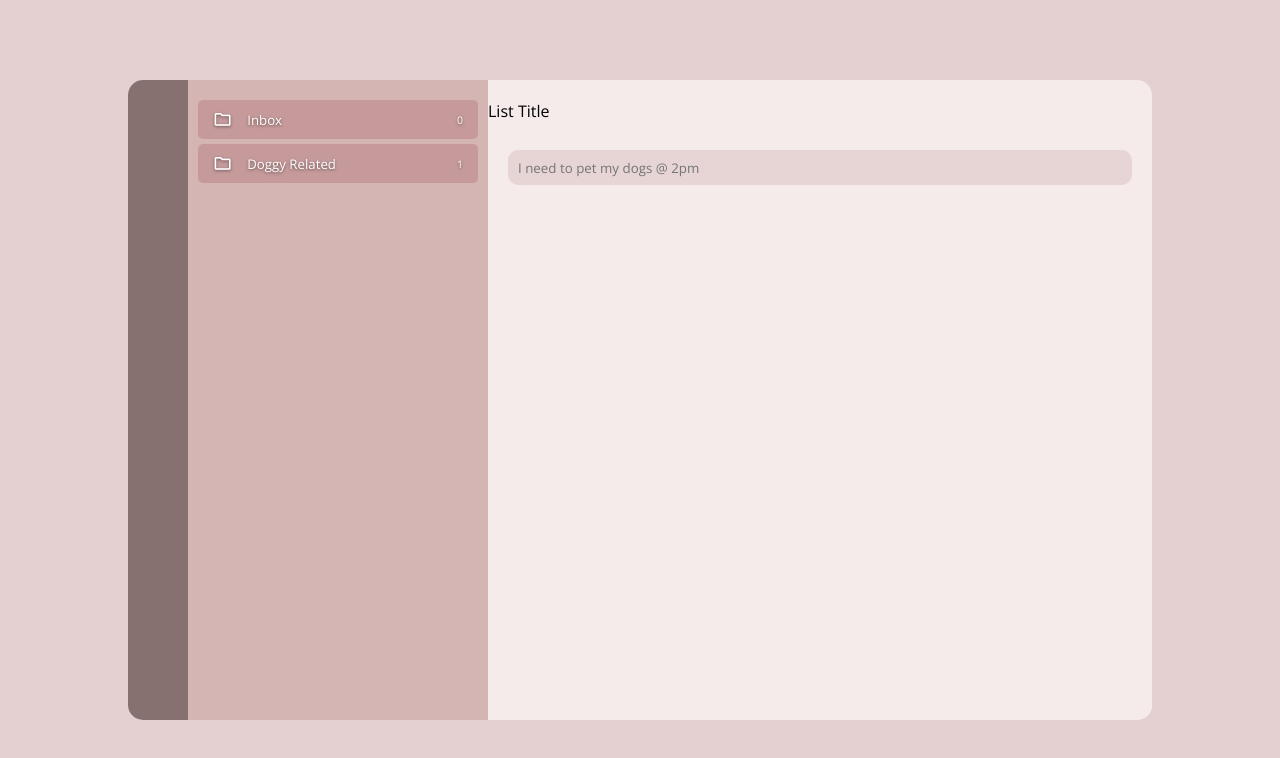
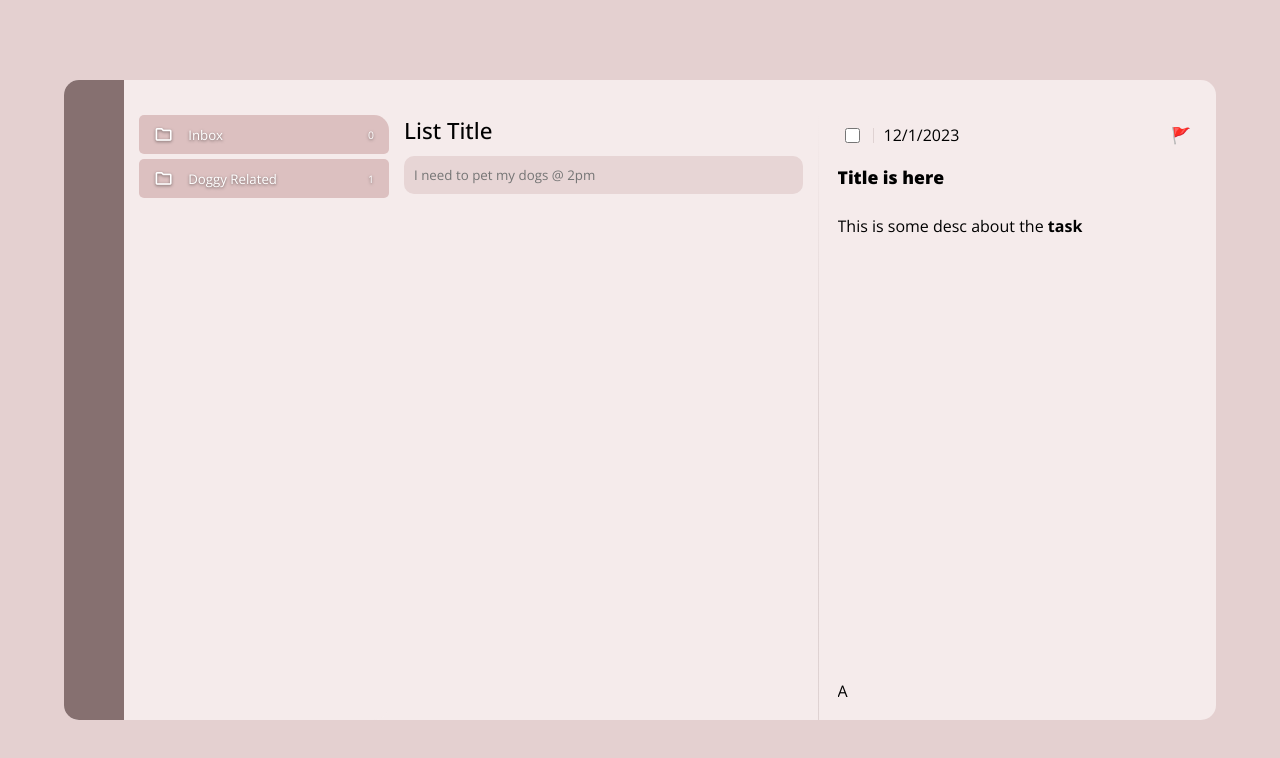
Before and after one commit to madosy/ticktick-clone, a website built with webpack: page src/index-template.html in a window 1280 px wide. Built offline with nearby package versions, Linux system fonts and the light colour scheme.

Commit message:
Refactor CSS

```diff
--- a/src/index-template.html
+++ b/src/index-template.html
@@ -1,33 +1,36 @@
 <!DOCTYPE html>
 <html lang="en">
   <head>
-    <meta charset="UTF-8">
-    <meta http-equiv="X-UA-Compatible" content="IE=edge">
-    <meta name="viewport" content="width=device-width, initial-scale=1.0">
+    <meta charset="UTF-8" />
+    <meta http-equiv="X-UA-Compatible" content="IE=edge" />
+    <meta name="viewport" content="width=device-width, initial-scale=1.0" />
   </head>
   <body>
     <div id="app-container">
       <div class="nav-column"></div>
-        <div class="mid-container">
-
-            <div class="list-panel">
-
-            </div>
-
+      <div class="list-panel"></div>
       <div class="todo-panel">
         <div class="selected-list">List Title</div>
         <div class="todo-container">
-                    <input type="text" name="todo" id="todo" placeholder="I need to pet my dogs @ 2pm">
+          <input
+            type="text"
+            name="todo"
+            id="todo"
+            placeholder="I need to pet my dogs @ 2pm"
+          />
         </div>
         <div class="todo-list"></div>
       </div>
-
+      <div class="detail-panel">
+        <div class="todo-date">
+          <input type="checkbox" name="detail-panel-checkbox" id="detail-panel-checkbox">
+          <span class="date">12/1/2023</span>
+          <span class="priority">🚩</span>
         </div>
-        <div class="detail-panel">
-            <div></div>
-            <div class="todo-date">12/1/2023</div>
-            <div contenteditable class="todo-name">Title is here</div>
-            <div contenteditable class="todo-desc">This is some desc about the <b>task</b></div>
+        <div contenteditable class="todo-title">Title is here</div>
+        <div contenteditable class="todo-desc">
+          This is some desc about the <b>task</b>
+        </div>
         <div class="todo-tools">A</div>
       </div>
     </div>
--- /dev/null
+++ b/src/styles/detail-panel.scss
@@ -0,0 +1,58 @@
+& {
+  position: relative;
+  padding-left: 20px;
+  padding-right: 20px;
+
+  //   border-left: 1px solid $darker-main;
+
+  display: grid;
+  //   grid-template-columns: 1px 1fr 1px;
+  grid-template-rows: 40px 40px 1fr 40px;
+  grid-template-areas:
+    "empty date empty"
+    "empty title empty"
+    "empty description empty"
+    "empty bottom empty";
+  gap: 10px;
+}
+
+& > div {
+  overflow: hidden;
+}
+
+.todo-date {
+  display: grid;
+  grid-template-columns: 30px 1fr 30px;
+  grid-template-rows: 1fr;
+  place-items: center;
+
+  input[type="checkbox"] {
+    border: 1px solid $darker-main;
+    width: 15px;
+    height: 15px;
+    background-color: blue;
+  }
+
+  .date::before {
+    display: inline-block;
+    content: "";
+    width: 1px;
+    height: 15px;
+    background-color: $darker-main;
+    margin-left: 5px;
+    margin-right: 10px;
+    opacity: 20%;
+    position: relative;
+    top: 2px;
+  }
+  .date {
+    justify-self: left;
+  }
+}
+
+.todo-title {
+  font-weight: 800;
+  font-size: 1.1rem;
+}
+
+// border: solid 1px $darker-main;
--- a/src/styles/index.scss
+++ b/src/styles/index.scss
@@ -1,4 +1,4 @@
-@import url('https://fonts.googleapis.com/css2?family=Open+Sans:ital,wght@0,300;0,400;0,500;1,700&display=swap');
+@import url("https://fonts.googleapis.com/css2?family=Open+Sans:wght@300;400;500;700;800&display=swap");
 
 // Clear Default Browser Styling
 *,
@@ -9,7 +9,7 @@
   border: 0;
   background-color: none;
   box-sizing: border-box;
-    font-family: 'Open Sans', sans-serif;
+  font-family: "Open Sans", sans-serif;
 }
 
 // Scrollbar Styling
@@ -33,10 +33,9 @@ html {
 // Color Configuration
 @import "./color-theme.scss";
 
-
-
 html,
 body {
+  position: relative;
   width: 100vw;
   height: 100vh;
   height: 100%;
@@ -52,9 +51,8 @@ body {
 }
 
 #app-container {
-    // transition: all 0.3s ease;
-
-    width: 80vw;
+  position: relative;
+  width: 90vw;
   min-width: 300px;
   max-width: 1440px;
   height: 80vh;
@@ -64,213 +62,66 @@ body {
   border-radius: 15px;
 
   display: grid;
-    grid-template-columns: 60px minmax(450px, 2fr) minmax(250px, 1fr);
-    grid-template-rows: 1fr;
-    grid-template-areas: "nav list detail";
+  gap: 15px;
+  grid-template-columns: 60px 250px 1fr 1fr;
+  grid-template-rows: 20px 1fr;
+  grid-template-areas:
+    "nav empty empty empty"
+    "nav list todo detail";
 
+  @media screen and (max-width: 1200px) {
+    grid-template-columns: 60px 250px 1fr 0fr;
+    .detail-panel {
+      padding: 0 !important;
+      &::before {
+        display: none;
+      }
+    }
+  }
+  @media screen and (max-width: 800px) {
+    grid-template-columns: 60px 0px 1fr 0px;
+  }
+  transition: grid 0.2s ease-in-out;
 
-
-
+  & > div {
+    border-top-right-radius: 15px;
+    border-bottom-right-radius: 15px;
+    overflow: hidden;
+  }
 
   .nav-column {
-        @include label('.nav-column');
-
     background-color: $darker-main;
-        border-radius: 15px 0 0 15px;
+    border-radius: 15px 0px 0px 15px;
     grid-area: nav;
-
-
   }
 
-
-    .mid-container {
-
-        background-color: $light-main;
+  .list-panel {
     grid-area: list;
-        display: grid;
-        grid-template-columns: 300px 1fr 1fr;
-        grid-template-rows: 1fr;
-        max-height: 80vh;
-
-        // @include label('.mid-container ---->');
-        border-radius: 0 15px 15px 0;
-
-
-
-
-
-        .list-panel {
-            @include label('.list-panel');
-
-            margin-top: 20px;
-            background-color: $light-main;
-            overflow-y: hidden;
-
-            &:hover {
-                overflow-y: auto;
-            }
-
+    background-color: $light-contentbody;
   }
 
   .todo-panel {
-            @include label('.list-view');
+    grid-area: todo;
+  }
+  @import "./todo-panel.scss";
 
+  .detail-panel {
+    grid-area: detail;
+    @import "./detail-panel.scss";
 
-
-
-
-
-
-            grid-column: span 2;
-            grid-column-end: -1;
-            background-color: $light-contentbody;
-            max-height: 80vh;
-            border-radius: 0 15px 15px 0;
-
-            display: grid;
-            grid-template-rows: 20px 45px 45px 1fr;
-            grid-template-columns: 1fr;
-
-            .selected-list {
-                grid-row-start: 2;
-
-
-                @include label('.header');
-
-
-            }
-
-            .todo-container {
-                @include label('.input-container');
-                justify-content: center;
-                grid-row-start: 3;
-                display: flex;
-                padding: 5px 20px;
-
-                #todo {
-                    width: 100%;
-                    border-radius: 10px;
-                    background-color: $input;
-                    padding: 10px;
-
-                    &:focus {
-                        background-color: $light-contentbody;
-                        border: 1px solid $darker-main;
+    &::before {
+      content: "";
+      width: 1px;
+      height: 100%;
+      background-image: linear-gradient(
+        $light-contentbody,
+        $darker-main,
+        $darker-main
+      );
+      display: block;
+      position: absolute;
+      top: 0;
+      opacity: 20%;
     }
   }
 }
-
-            .todo-list {
-                @include label('.content');
-                grid-row-start: 4;
-                background-color: $light-contentbody;
-                padding: 5px 20px 0;
-                border-radius: 0 0 15px 0;
-
-
-
-                overflow-y: hidden;
-
-                &:hover {
-                    overflow-y: auto
-                }
-            }
-        }
-
-
-    }
-    .detail-panel {
-        @include label('.detail-panel');
-        // background-color: #867070;
-        overflow: hidden;
-        grid-area: detail;
-
-    }
-}
-
-@media screen and (max-width: 1300px) {
-
-
-
-    #app-container {
-        // transition: all 0.3s ease;
-
-        animation-name: slide-description;
-        animation-duration: 0.2s;
-
-        grid-template-columns: 60px 1fr 0px;
-        // grid-template-areas: "nav list"
-
-        .mid-container{
-            transition: all 0.2s ease; //needed for column transition
-        }
-        .detail-panel {
-            overflow: hidden;
-            white-space: nowrap;
-        }
-    }
-    @keyframes slide-description {
-        0% {
-            grid-template-columns: 60px 2fr 1fr;
-        }
-        10%{
-            grid-template-columns: 60px 1fr 200px;
-        }
-        100% {
-            grid-template-columns: 60px 1fr 0px;
-        }
-        // 100% {
-        //     grid-template-columns: 60px minmax(450px, 2fr) 0px;
-        // }
-    }
-
-
-
-}
-
-@media screen and (max-width: 700px) {
-
-
-
-    #app-container {
-        .mid-container{
-
-
-            grid-template-columns: 0px 1fr 1fr;
-            div.list-panel {
-
-                // visibility: hidden;
-                overflow: hidden;
-                white-space: nowrap;
-
-                // transform: translateX(-100%);
-                // transform-origin: bottom right;
-
-
-
-                height: 0;
-
-
-            }
-            div.list-panel {
-
-                // visibility: hidden;
-                overflow: hidden;
-                white-space: nowrap;
-
-                // transform: translateX(-100%);
-                // transform-origin: bottom right;
-
-
-
-
-                // height: 0;
-
-
-            }
-            .list-view{
-                grid-row: 1;
-            }
-        }
-    }
-}
--- a/src/styles/list-panel.scss
+++ b/src/styles/list-panel.scss
@@ -8,16 +8,10 @@
 
 .material-symbols-outlined {
   font-size: 1.2rem;
-    font-variation-settings:
-        'FILL'0,
-        'wght'400,
-        'GRAD'0,
-        'opsz'24
+  font-variation-settings: "FILL" 0, "wght" 400, "GRAD" 0, "opsz" 24;
 }
 
 .list-panel {
-    padding: 0px 10px;
-
   display: flex;
   flex-direction: column;
   gap: 5px;
@@ -43,5 +37,4 @@
       font-size: 0.65rem;
     }
   }
-
 }
--- /dev/null
+++ b/src/styles/todo-panel.scss
@@ -0,0 +1,12 @@
+.selected-list {
+  font-size: 1.4rem;
+  font-weight: 500;
+  margin-bottom: 10px;
+}
+
+#todo {
+  width: 100%;
+  border-radius: 10px;
+  background-color: $input;
+  padding: 10px;
+}
```
Also changed, not shown: 1 other file. Lines whose indentation alone changed are shown as unchanged.
